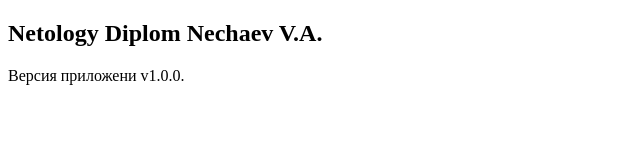
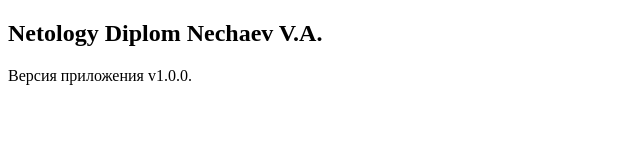
Before and after one commit to vanechaev/testapp, a plain HTML site: page file/index.html in a window 1280 px wide. Shown: the full height of the page, 0-640 px from the left. Drawn offline with Linux system fonts and the light colour scheme.

Commit message:
Update index.html

```diff
--- a/file/index.html
+++ b/file/index.html
@@ -13,7 +13,7 @@
             <div class="row text-center">
                 <div class="col-md-12">
                     <h1>Netology Diplom Nechaev V.A.</h1>
-                    <p>Версия приложени v1.0.0.</p>
+                    <p>Версия приложения v1.0.0.</p>
                 </div>
             </div>
         </div>
```
